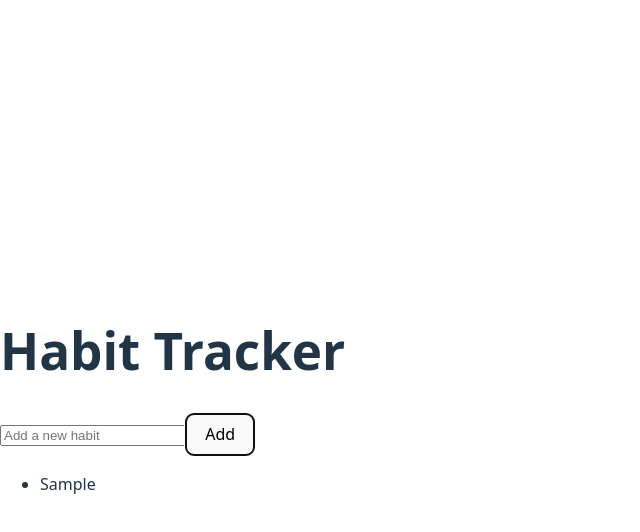
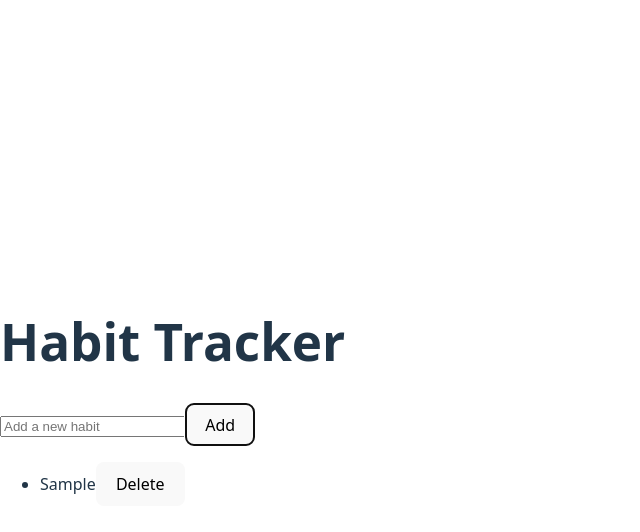
Before and after one commit to jayfetalino/react-habit-tracker, a React (Vite) app: page / in a window 1280 px wide. Both pictures are taken after typing "Sample" into the empty fields and a click on the button "Add". Shown: the top 532 px of the page, without its empty margins (0-640 px from the left). Built offline with nearby package versions, Linux system fonts and the light colour scheme.

Commit message:
feat: add habit list rendering and delete functionality

```diff
--- a/src/App.jsx
+++ b/src/App.jsx
@@ -20,13 +20,19 @@ function App() {
     setHabits([...habits, newHabit]);
   }
 
+  function deleteHabit(id) {
+  setHabits(habits.filter((habit) => habit.id !== id));
+}
+
+
   return (
     <main>
       <h1>Habit Tracker</h1>
       <HabitForm onAddhabit={addHabits} />
-      <HabitList habits={habits} />
+      <HabitList habits={habits} onDeleteHabit={deleteHabit} />
     </main>
   );
 }
 
+
 export default App;
--- a/src/components/HabitItem.jsx
+++ b/src/components/HabitItem.jsx
@@ -1 +1,17 @@
 // HabitItems: What will be my habit items
+// Display a single habit and allows it to be deleted
+
+function HabitItem({ habit, onDeleteHabit }) {
+    function handleDelete() {
+        onDeleteHabit(habit.id);
+    }
+
+    return (
+        <li>
+            {habit.name}
+            <button onClick={handleDelete}>Delete</button>
+        </li>
+    );
+}
+
+export default HabitItem;
--- a/src/components/HabitList.jsx
+++ b/src/components/HabitList.jsx
@@ -1,11 +1,17 @@
 // HabitList:
 // Responsible for displaying a list of habits.
 
-function HabitList({ habits }) {
+import HabitItem from "./HabitItem";
+
+function HabitList({ habits, onDeleteHabit }) {
     return (
         <ul>
             {habits.map((habit) => (
-                <li key={habit.id}>{habit.name}</li>
+                <HabitItem
+                key={habit.id}
+                habit={habit}
+                onDeleteHabit={onDeleteHabit}
+                />
             ))}
         </ul>
     );
```
